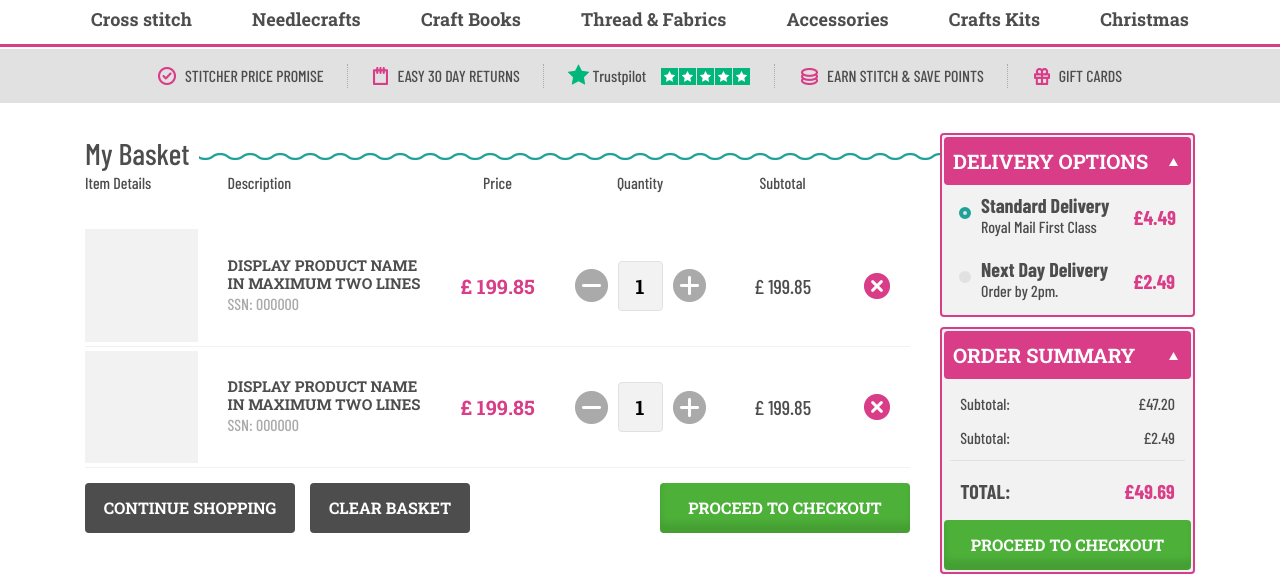
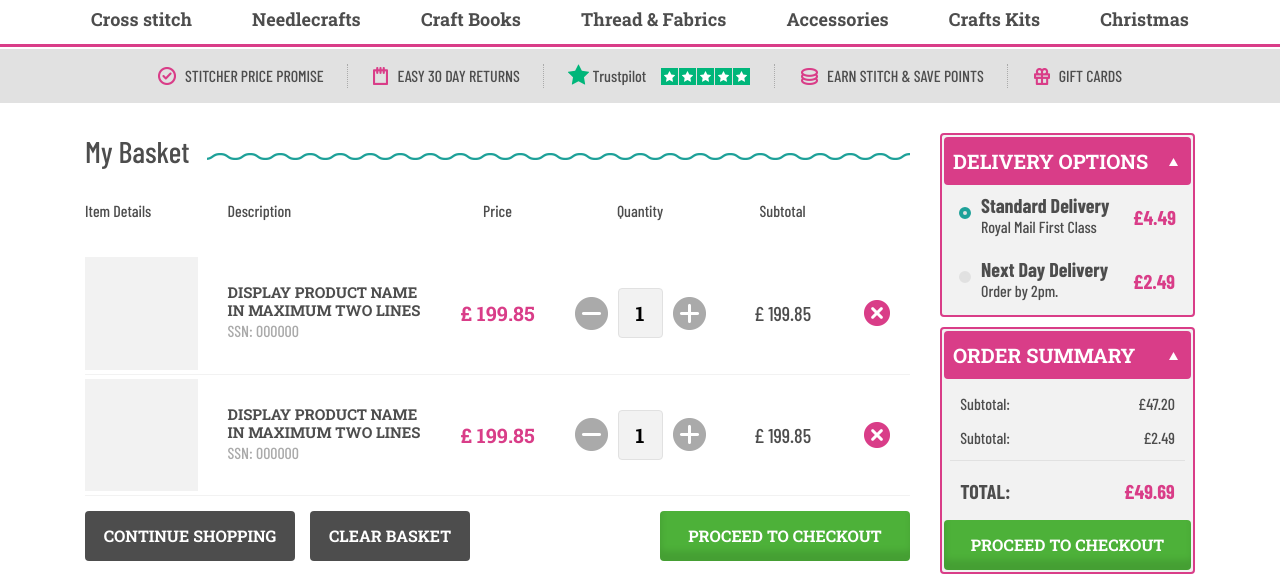
Before and after one commit to KarinaDesyatnik/stitcher, a plain HTML site: page basket.html in a window 1280 px wide. Shown: the part 155-736 px from the top of the page. Drawn offline with nearby package versions, Linux system fonts and the light colour scheme.

Commit message:
basket changes

```diff
--- a/basket.html
+++ b/basket.html
@@ -1330,7 +1330,7 @@
         <div class="container">
             <div class="row">
                 <div class="col-lg-9">
-                    <h2 class="basket-content-title">
+                    <h2 class="about-category__title basket-content-title">
                                 <div class="about-category__line"></div>
                                 <span>My Basket</span>
 
--- a/css/basket.css
+++ b/css/basket.css
@@ -245,13 +245,17 @@
 	font-weight: 500;
 	font-size: 30px;
 	background: #fff;
-	position: relative;
-	z-index: 99;
-	padding-right: 10px;
+
+
 }
+
 .basket__item-title {
 	line-height: 1.2;
 }
 .basket__item-title {
 	min-width: 193px;
 }
+.basket-content-title {
+	font-family: 'Barlow Condensed', sans-serif;
+	font-weight: 500;
+}
```
